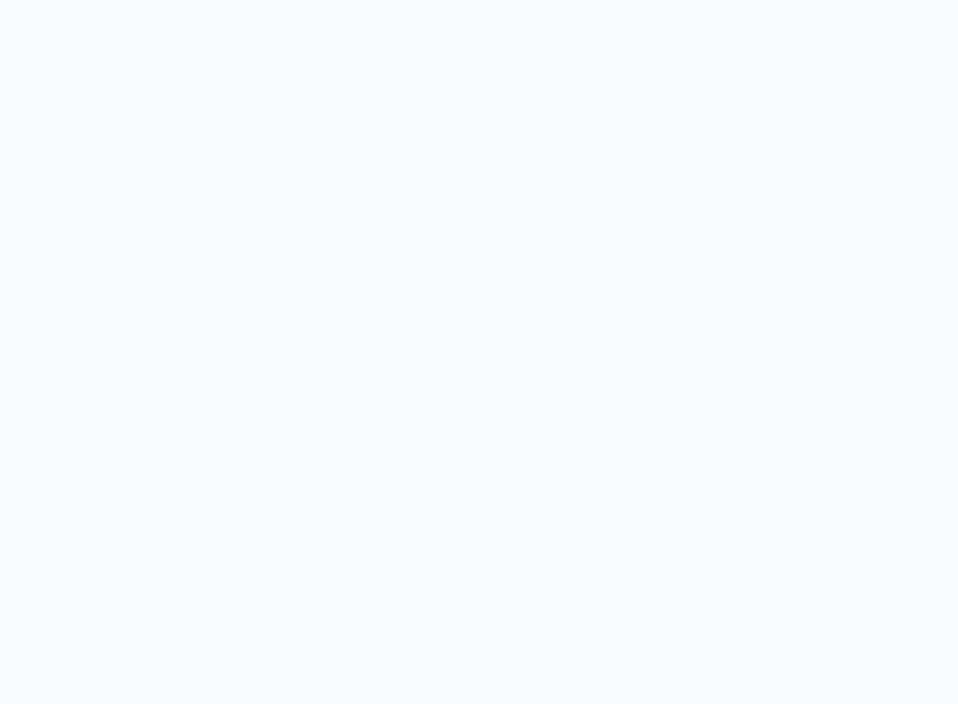
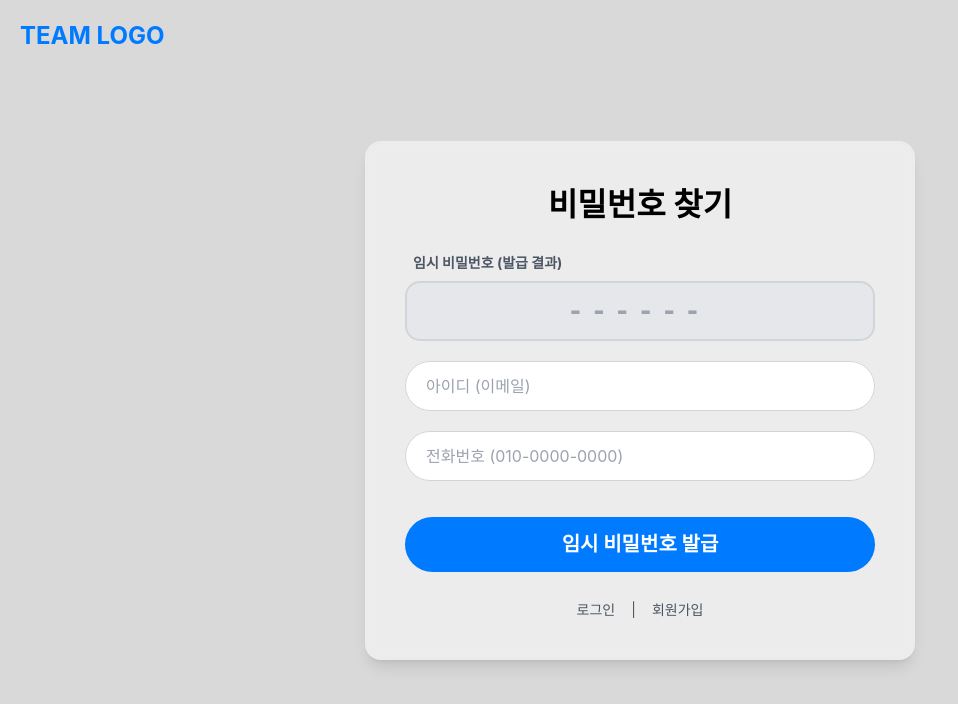
Before and after one commit to kwork9237/Interview-GO_Frontend, a React (Create React App) app: page /findpw in a window 1280 px wide. Before the commit this address had no page. Shown: the top 704 px of the page, without its empty margins (0-958 px from the left). Built offline with nearby package versions, Linux system fonts and the light colour scheme.

Commit message:
비밀번호 찾기란 추가 임시 비밀번호 찾기 초안

```diff
--- a/src/App.js
+++ b/src/App.js
@@ -10,6 +10,7 @@ import Main from './pages/MainPage';
 import Login from './member/LoginPage';
 import Signup from './member/SignupPage';
 import MyPage from './member/MyPage';
+import Findpw from './member/Findpw';
 
 // 취업 동향
 import NewsPage from './pages/add-ons/NewsPage';
@@ -36,9 +37,11 @@ function App() {
     <BrowserRouter>
       <Routes>
 
-        {/* 로그인 및 회원가입 */}
+        {/* 로그인 및 회원가입, 비번찾기 */}
         <Route path='/login' element={<Login />} />
         <Route path='/signup' element={<Signup />} />
+        <Route path='/findpw' element={<Findpw />} />
+
 
         {/* 헤드를 사용하는 페이지 */}
         <Route element={<MainLayout />}>
--- /dev/null
+++ b/src/member/Findpw.jsx
@@ -0,0 +1,160 @@
+import React, { useState } from 'react';
+import { useNavigate } from 'react-router-dom';
+import axios from 'axios';
+
+const FindPw = () => {
+  const navigate = useNavigate();
+
+  // 1. 상태 관리
+  const [formData, setFormData] = useState({
+    username: '',      // 아이디
+    mb_pnumber: ''     // 전화번호
+  });
+
+  // 임시 비밀번호 상태 (초기값은 비어있음)
+  const [tempPassword, setTempPassword] = useState('');
+
+  const { username, mb_pnumber } = formData;
+
+  // 2. 입력 핸들러
+  const handleChange = (e) => {
+    const { name, value } = e.target;
+    setFormData({ ...formData, [name]: value });
+  };
+
+  // 3. 전화번호 핸들러
+  const handlePhoneChange = (e) => {
+    const value = e.target.value.replace(/[^0-9]/g, '');
+    let formattedPhone = '';
+
+    if (value.length <= 3) {
+      formattedPhone = value;
+    } else if (value.length <= 7) {
+      formattedPhone = `${value.slice(0, 3)}-${value.slice(3)}`;
+    } else {
+      formattedPhone = `${value.slice(0, 3)}-${value.slice(3, 7)}-${value.slice(7, 11)}`;
+    }
+
+    if (formattedPhone.length <= 13) {
+      setFormData((prev) => ({ ...prev, mb_pnumber: formattedPhone }));
+    }
+  };
+
+  // 4. 전송 핸들러
+  const handleSubmit = async (e) => {
+    e.preventDefault();
+
+    if (!username || mb_pnumber.length < 12) {
+      alert('아이디와 전화번호를 정확히 입력해주세요.');
+      return;
+    }
+
+    try {
+      const response = await axios.post('http://localhost:8080/api/find-password', {
+        username,
+        mb_pnumber
+      });
+
+      if (response.status === 200) {
+        // 백엔드에서 받은 6자리 비밀번호 (키값 확인 필요: tempPassword 등)
+        const receivedPw = response.data.tempPassword || response.data.password;
+
+        if (receivedPw) {
+          setTempPassword(receivedPw); // 여기에 값이 들어가면 화면 상단 박스가 바뀝니다.
+          alert("임시 비밀번호가 발급되었습니다.");
+        } else {
+          alert("서버 응답 오류: 비밀번호를 찾을 수 없습니다.");
+        }
+      }
+    } catch (error) {
+      console.error('에러:', error);
+      setTempPassword(''); // 실패 시 초기화
+      const errorMessage = error.response?.data?.message || '일치하는 정보를 찾을 수 없습니다.';
+      alert(errorMessage);
+    }
+  };
+
+  return (
+    <div className="flex justify-center items-center w-screen h-screen bg-[#D9D9D9] relative overflow-hidden">
+      {/* 로고 */}
+      <div
+        className="absolute top-5 left-5 text-2xl font-bold text-[#007bff] cursor-pointer select-none"
+        onClick={() => navigate('/')}
+      >
+        TEAM LOGO
+      </div>
+
+      <div className="w-full max-w-[550px] text-center bg-white/50 p-10 rounded-2xl shadow-lg backdrop-blur-sm">
+        <div className="mb-6">
+          <h1 className="text-[32px] font-bold text-black">비밀번호 찾기</h1>
+        </div>
+
+        <form onSubmit={handleSubmit} className="flex flex-col items-center gap-5">
+
+          {/* === [고정된 임시 비밀번호 표시란] === */}
+          {/* 입력 불가능(read-only)한 div 박스입니다 */}
+          <div className="w-full flex flex-col items-start gap-2">
+            <span className="text-sm font-bold text-gray-600 ml-2">임시 비밀번호 (발급 결과)</span>
+            <div
+              className={`w-full h-[60px] rounded-[15px] border-2 flex items-center justify-center text-2xl font-black tracking-[0.5em] transition-all duration-300
+                ${tempPassword
+                  ? 'bg-blue-50 border-[#007bff] text-[#007bff]'  // 비밀번호가 있을 때 (활성)
+                  : 'bg-gray-200 border-gray-300 text-gray-400'   // 비밀번호가 없을 때 (비활성)
+                }`}
+            >
+              {/* 비밀번호가 없으면 6자리 대시(-), 있으면 비밀번호 표시 */}
+              {tempPassword ? tempPassword : "------"}
+            </div>
+          </div>
+          {/* =================================== */}
+
+          {/* 아이디 입력 */}
+          <div className="w-full">
+            <input
+              type="email"
+              name="username"
+              value={username}
+              onChange={handleChange}
+              className="w-full h-[50px] rounded-[25px] border border-gray-300 px-5 text-base bg-white outline-none focus:border-[#007bff]"
+              placeholder="아이디 (이메일)"
+              required
+            />
+          </div>
+
+          {/* 전화번호 입력 */}
+          <div className="w-full">
+            <input
+              type="tel"
+              name="mb_pnumber"
+              value={mb_pnumber}
+              onChange={handlePhoneChange}
+              className="w-full h-[50px] rounded-[25px] border border-gray-300 px-5 text-base bg-white outline-none focus:border-[#007bff]"
+              placeholder="전화번호 (010-0000-0000)"
+              required
+            />
+          </div>
+
+          {/* 버튼 영역 */}
+          <div className="mt-4 w-full">
+            <button
+              type="submit"
+              className="w-full h-[55px] rounded-[30px] border-none bg-[#007bff] text-white text-xl font-bold cursor-pointer hover:bg-blue-600 transition-colors"
+            >
+              임시 비밀번호 발급
+            </button>
+          </div>
+
+          {/* 하단 링크 */}
+          <div className="flex gap-4 mt-2 text-sm text-gray-600">
+             <span className="cursor-pointer hover:text-black hover:underline" onClick={() => navigate('/login')}>로그인</span>
+             <span>|</span>
+             <span className="cursor-pointer hover:text-black hover:underline" onClick={() => navigate('/signup')}>회원가입</span>
+          </div>
+
+        </form>
+      </div>
+    </div>
+  );
+};
+
+export default FindPw;
--- a/src/member/LoginPage.jsx
+++ b/src/member/LoginPage.jsx
@@ -112,7 +112,7 @@ const LoginPage = () => {
                     <Link to="/signup" className="text-sm text-black no-underline cursor-pointer hover:underline hover:text-blue-600 transition-colors">
                         회원가입
                     </Link>
-                    <Link to="#" className="text-sm text-black no-underline cursor-pointer hover:underline hover:text-blue-600 transition-colors">
+                    <Link to="/findpw" className="text-sm text-black no-underline cursor-pointer hover:underline hover:text-blue-600 transition-colors">
                         비밀번호 찾기
                     </Link>
                 </div>
```
